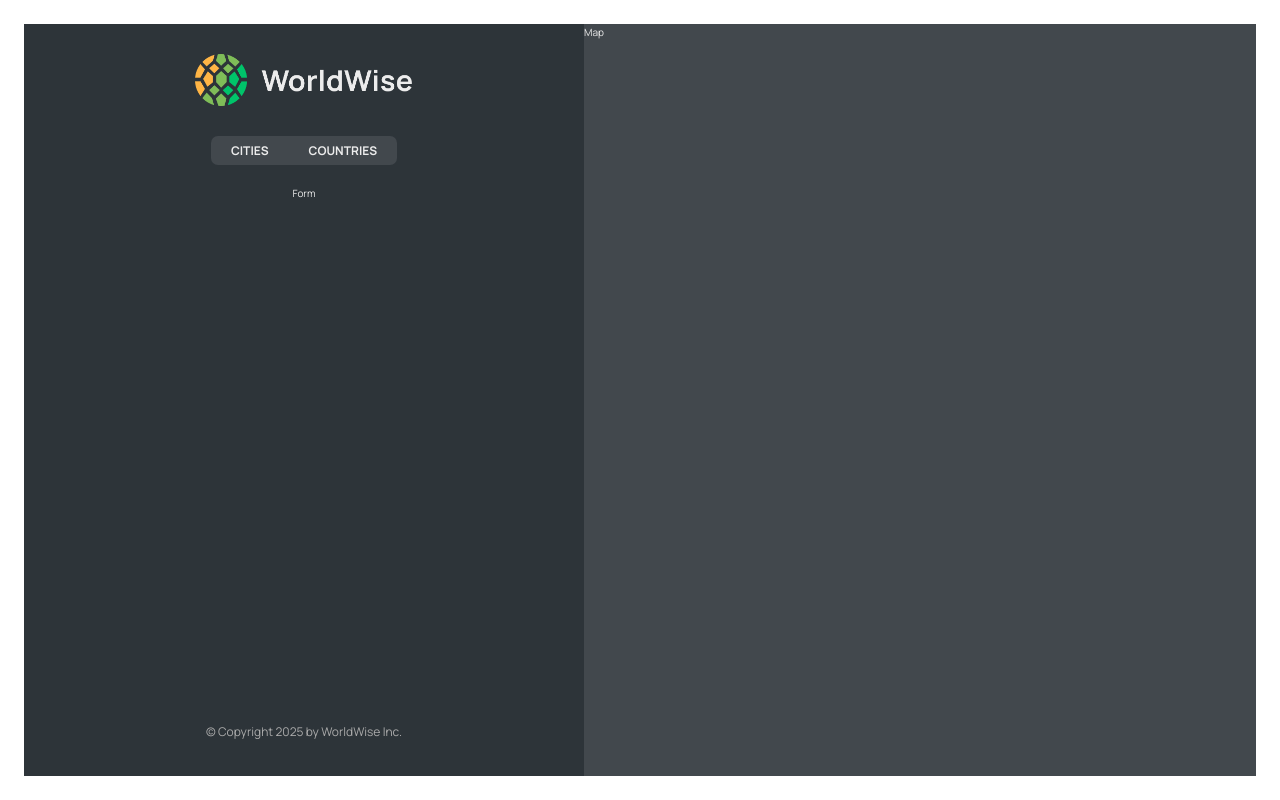
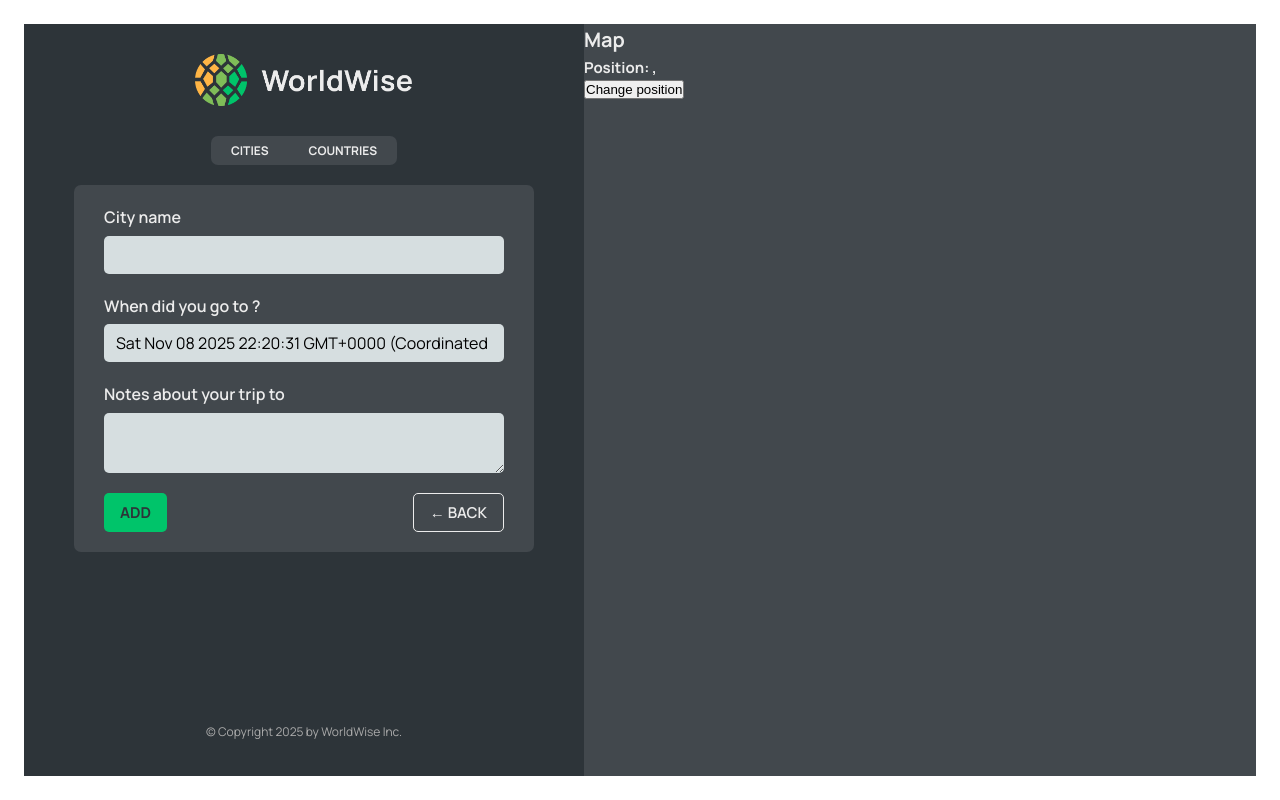
Before and after one commit to yakolga/worldwise, a React (Vite) app: page /app/form in a window 1280 px wide. Built offline with nearby package versions, Linux system fonts and the light colour scheme; data requests are answered from the project's data file.

Commit message:
country navigation

```diff
--- a/src/App.jsx
+++ b/src/App.jsx
@@ -1,4 +1,4 @@
-import { BrowserRouter, Route, Routes } from "react-router-dom"
+import { BrowserRouter, Navigate, Route, Routes } from "react-router-dom"
 import Product from "./pages/Product"
 import Pricing from "./pages/Pricing"
 import HomePage from "./pages/HomePage"
@@ -6,6 +6,8 @@
 import AppLayout from "./pages/AppLayout"
 import Login from "./pages/Login"
 import CityList from "./components/CityList"
+import City from "./components/City"
+import Form from "./components/Form"
 import { useEffect, useState } from "react"
 import CountriesList from "./components/CountriesList"
 
@@ -38,10 +40,11 @@
       <Route path="product" element={<Product/>}/>
       <Route path="pricing" element={<Pricing/>}/>
       <Route path="app" element={<AppLayout/>}>
-        <Route index element={<p>List of cities</p>}></Route>
+        <Route index element={<Navigate replace to="cities"/>}></Route>
         <Route path="cities" element={<CityList cities={cities} loading={loading}/>}></Route>
+        <Route path="cities/:id" element={<City/>}></Route>
         <Route path="countries" element={<CountriesList cities={cities} loading={loading}/>}></Route>
-        <Route path="form" element={<p>Form</p>}></Route>
+        <Route path="form" element={<Form/>}></Route>
       </Route>
       <Route path="login" element={<Login/>}/>
       <Route path="*" element={<PageNotFound/>}/>
--- /dev/null
+++ b/src/components/Button.jsx
@@ -0,0 +1,11 @@
+import styles from './Button.module.css';
+
+function Button({children, onClick, type}) {
+    return (
+        <button onClick={onClick} className={`${styles.btn} ${styles[type]}`}>
+            {children}
+        </button>
+    )
+}
+
+export default Button
--- a/src/components/City.jsx
+++ b/src/components/City.jsx
@@ -1,3 +1,4 @@
+import { useParams, useSearchParams } from "react-router-dom";
 import styles from "./City.module.css";
 
 const formatDate = (date) =>
@@ -9,6 +10,11 @@
   }).format(new Date(date));
 
 function City() {
+  const {id} = useParams();
+  const [searchParams, setSearch] = useSearchParams();
+  const lat = searchParams.get('lat');
+  const lng = searchParams.get('lng');
+
   // TEMP DATA
   const currentCity = {
     cityName: "Lisbon",
@@ -20,41 +26,42 @@
   const { cityName, emoji, date, notes } = currentCity;
 
   return (
-    <div className={styles.city}>
-      <div className={styles.row}>
-        <h6>City name</h6>
-        <h3>
-          <span>{emoji}</span> {cityName}
-        </h3>
-      </div>
+    <h1>City {id}<p>Position: {lng} {lat}</p></h1>
+    // <div className={styles.city}>
+    //   <div className={styles.row}>
+    //     <h6>City name</h6>
+    //     <h3>
+    //       <span>{emoji}</span> {cityName}
+    //     </h3>
+    //   </div>
 
-      <div className={styles.row}>
-        <h6>You went to {cityName} on</h6>
-        <p>{formatDate(date || null)}</p>
-      </div>
+    //   <div className={styles.row}>
+    //     <h6>You went to {cityName} on</h6>
+    //     <p>{formatDate(date || null)}</p>
+    //   </div>
 
-      {notes && (
-        <div className={styles.row}>
-          <h6>Your notes</h6>
-          <p>{notes}</p>
-        </div>
-      )}
+    //   {notes && (
+    //     <div className={styles.row}>
+    //       <h6>Your notes</h6>
+    //       <p>{notes}</p>
+    //     </div>
+    //   )}
 
-      <div className={styles.row}>
-        <h6>Learn more</h6>
-        <a
-          href={`https://en.wikipedia.org/wiki/${cityName}`}
-          target="_blank"
-          rel="noreferrer"
-        >
-          Check out {cityName} on Wikipedia &rarr;
-        </a>
-      </div>
+    //   <div className={styles.row}>
+    //     <h6>Learn more</h6>
+    //     <a
+    //       href={`https://en.wikipedia.org/wiki/${cityName}`}
+    //       target="_blank"
+    //       rel="noreferrer"
+    //     >
+    //       Check out {cityName} on Wikipedia &rarr;
+    //     </a>
+    //   </div>
 
-      <div>
-        <ButtonBack />
-      </div>
-    </div>
+    //   <div>
+    //     <ButtonBack />
+    //   </div>
+    // </div>
   );
 }
 
--- a/src/components/CityItem.jsx
+++ b/src/components/CityItem.jsx
@@ -1,4 +1,5 @@
 import styles from './CityItem.module.css';
+import { Link } from 'react-router-dom';
 
 const formatDate = (date) =>
   new Intl.DateTimeFormat("en", {
@@ -8,13 +9,15 @@
 }).format(new Date(date));
 
 function CityItem({city}) {
-    const {cityName, emoji, date} = city;
+    const {cityName, emoji, date, id, position} = city;
     return (
-        <li className={styles.cityItem}>
-            <span className={styles.emoji}>{emoji}</span>
-            <h3 className={styles.name}>{cityName}</h3>
-            <time className={styles.date}>{formatDate(date)}</time>
-            <button className={styles.deleteBtn}>&times;</button>
+        <li>
+            <Link className={styles.cityItem} to={`${id}?lat=${position.lat}&lng=${position.lng}`}>
+                <span className={styles.emoji}>{emoji}</span>
+                <h3 className={styles.name}>{cityName}</h3>
+                <time className={styles.date}>{formatDate(date)}</time>
+                <button className={styles.deleteBtn}>&times;</button>
+            </Link>
         </li>
     )
 }
--- a/src/components/Form.jsx
+++ b/src/components/Form.jsx
@@ -3,6 +3,8 @@
 import { useState } from "react";
 
 import styles from "./Form.module.css";
+import Button from "./Button";
+import { useNavigate } from "react-router-dom";
 
 export function convertToEmoji(countryCode) {
   const codePoints = countryCode
@@ -13,6 +15,8 @@
 }
 
 function Form() {
+  const navigate = useNavigate();
+
   const [cityName, setCityName] = useState("");
   const [country, setCountry] = useState("");
   const [date, setDate] = useState(new Date());
@@ -49,8 +53,11 @@
       </div>
 
       <div className={styles.buttons}>
-        <button>Add</button>
-        <button>&larr; Back</button>
+        <Button type="primary">Add</Button>
+        <Button type="back" onClick={(e) => {
+          e.preventDefault()
+          navigate(-1)
+        }}>&larr; Back</Button>
       </div>
     </form>
   );
--- a/src/components/Map.jsx
+++ b/src/components/Map.jsx
@@ -1,8 +1,17 @@
+import { useNavigate, useSearchParams } from 'react-router-dom';
 import styles from './Map.module.css';
 
 function Map() {
+    const navigate = useNavigate();
+    const [searchParams, setSearch] = useSearchParams();
+    const lat = searchParams.get('lat');
+    const lng = searchParams.get('lng');
     return (
-        <div className={styles.mapContainer}>Map</div>
+        <div className={styles.mapContainer} onClick={() => {navigate("form")}}>
+            <h1>Map</h1>
+            <h2>Position: {lat}, {lng}</h2>
+            <button onClick={() => setSearch({lat: 234, lng: 234})}>Change position </button>
+        </div>
     )
 }
 
```
